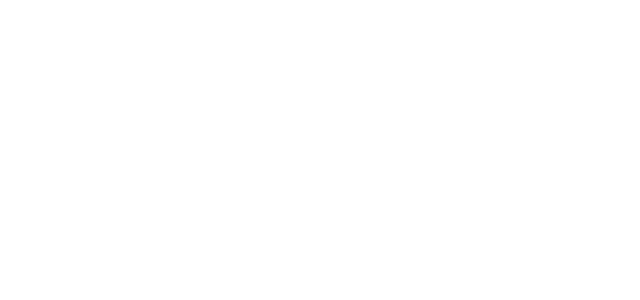
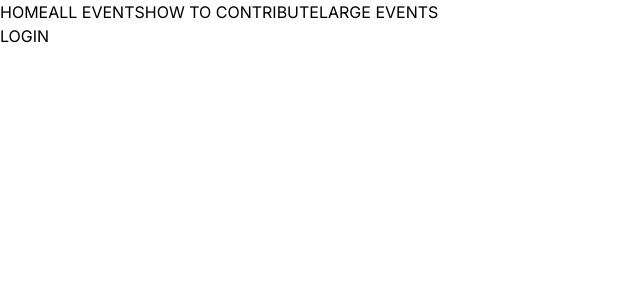
Before and after one commit to justinkwanchan/swing-schedule-front-end, a Next.js app: page / in a window 1280 px wide. Shown: the top 300 px of the page, without its empty margins (0-640 px from the left). Built offline with nearby package versions, Linux system fonts and the light colour scheme.

Commit message:
Begin navbar

```diff
--- /dev/null
+++ b/src/app/components/Navbar.tsx
@@ -0,0 +1,18 @@
+import Link from 'next/link';
+
+export default function Navbar() {
+  return (
+    <nav>
+      {/* Montreal icon */}
+      <div>
+        <Link href="/">HOME</Link>
+        <Link href="/events">ALL EVENTS</Link>
+        <Link href="/contribute">HOW TO CONTRIBUTE</Link>
+        <Link href="/large-events">LARGE EVENTS</Link>
+      </div>
+      {/* Instagram icon */}
+      <Link href="/login">LOGIN</Link>
+      {/* En/Fr switch */}
+    </nav>
+  );
+}
--- a/src/app/layout.tsx
+++ b/src/app/layout.tsx
@@ -1,6 +1,7 @@
 import type { Metadata } from 'next';
 import { Inter } from 'next/font/google';
 import './globals.css';
+import Navbar from './components/Navbar';
 
 const inter = Inter({ subsets: ['latin'] });
 
@@ -16,7 +17,10 @@
 }) {
   return (
     <html lang="en">
-      <body className={inter.className}>{children}</body>
+      <body className={inter.className}>
+        <Navbar />
+        {children}
+      </body>
     </html>
   );
 }
```
